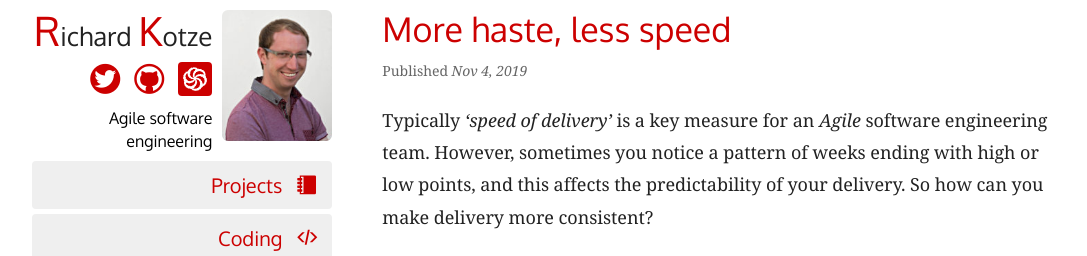
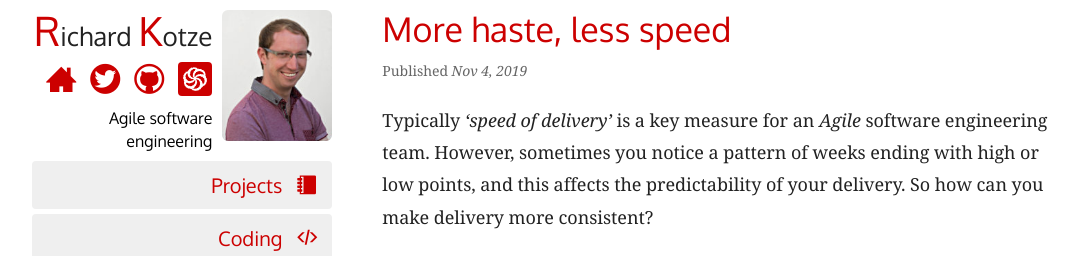
Before and after one commit to rkotze/rkotze.github.io, a Jekyll site: the page built from index.html, in a window 1280 px wide. Shown: the top 256 px of the page, without its empty margins (186-1273 px from the left). Built offline with Jekyll 4.4.1, drawn with Linux system fonts in a browser that asks for light colours; the list of posts is cut into pages by our own code.

Commit message:
Improve social media and home page nav

```diff
--- a/_includes/header.html
+++ b/_includes/header.html
@@ -14,11 +14,12 @@
             <span></span>
           </div>
           <p class="socialbuttons">
-            <a class="icon-twitter icon-font-large" target="_blank" rel="noopener"
+            <a class="icon-home icon-font-large" title="Home page" href="/"></a>
+            <a class="icon-twitter icon-font-large" title="Twitter profile" target="_blank" rel="noopener"
               href="https://twitter.com/{{ site.twitter_username }}"></a>
-            <a class="icon-github icon-font-large" target="_blank" rel="noopener"
+            <a class="icon-github icon-font-large" title="GitHub profile" target="_blank" rel="noopener"
               href="https://github.com/{{ site.github_username }}"></a>
-            <a class="icon-codewars" target="_blank" rel="noopener" href="https://www.codewars.com/users/richkotze"><img
+            <a class="icon-codewars" target="_blank" title="Codewars profile" rel="noopener" href="https://www.codewars.com/users/richkotze"><img
                 src="/images/codewars.svg" alt="Codewars logo" /></a>
           </p>
           <p>Agile software engineering</p>
```
Also changed, not shown: css/main.scss (+0 -8 lines).
